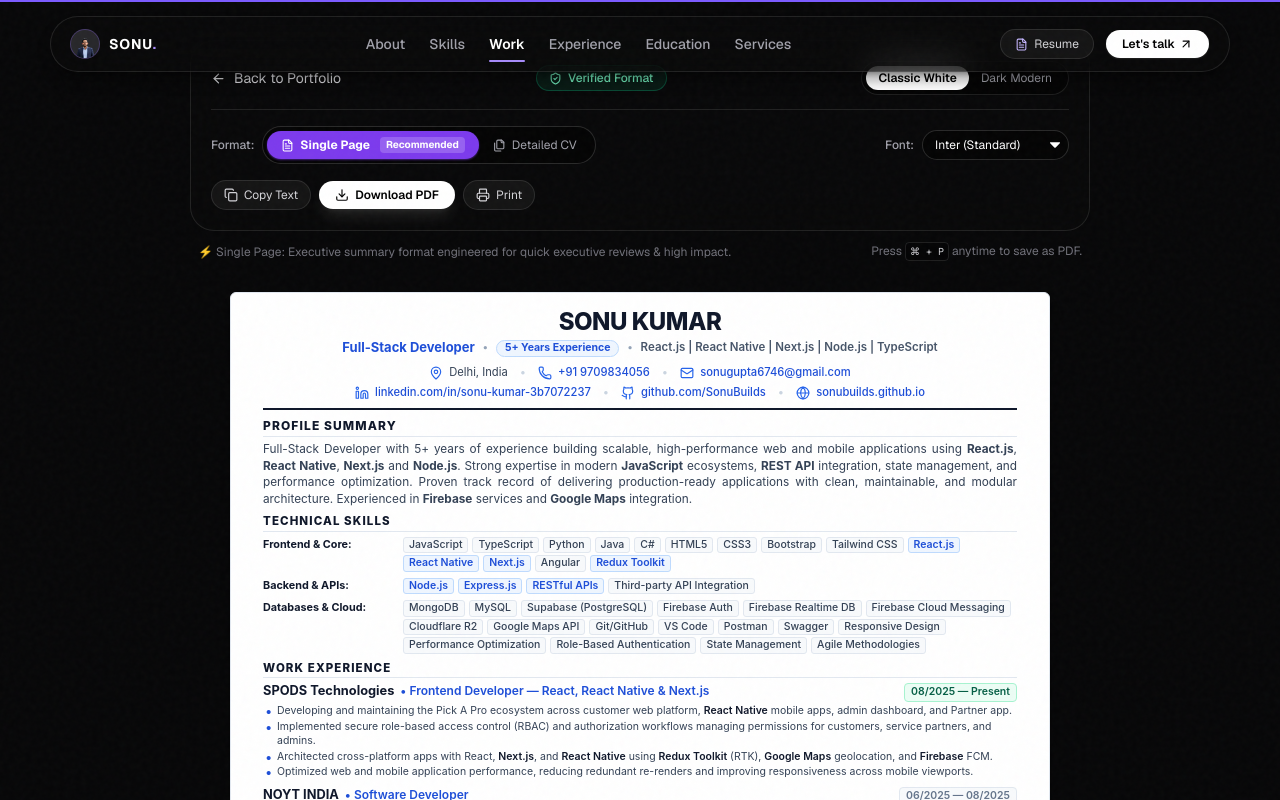
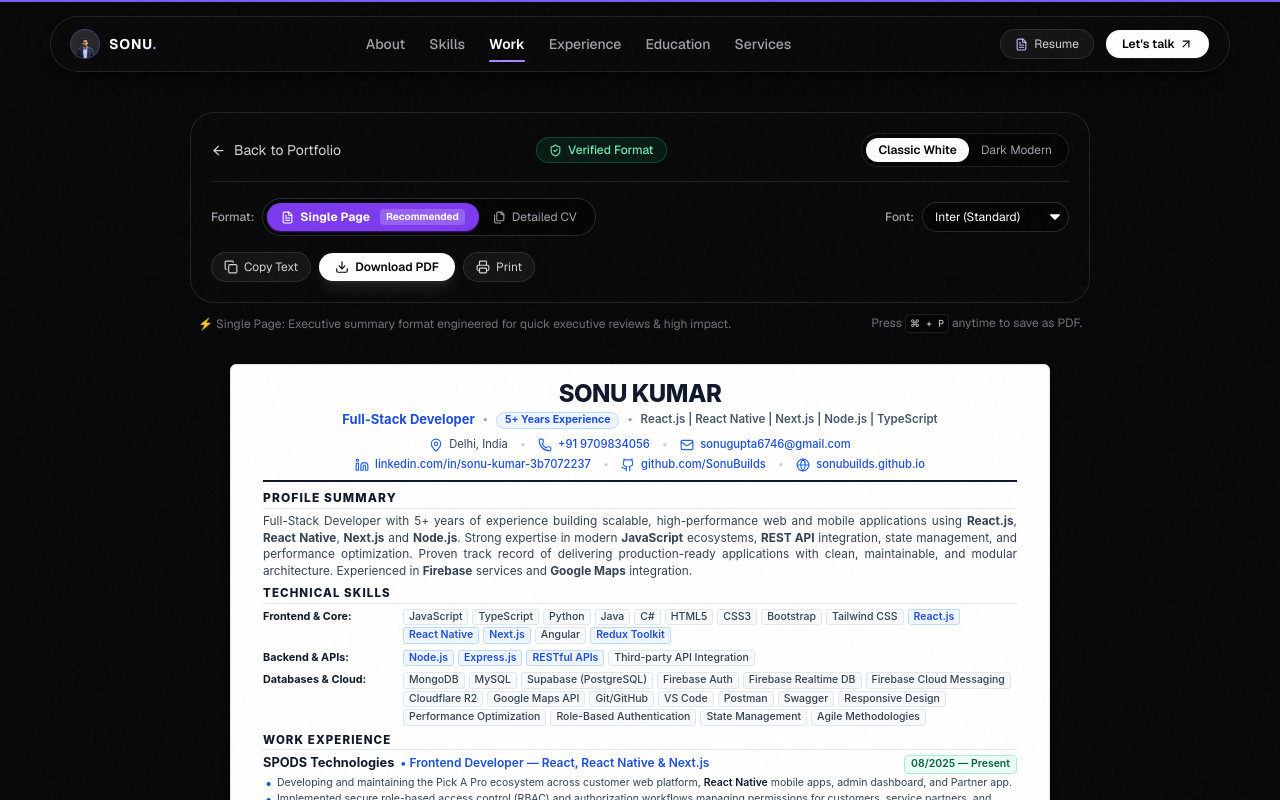
Before and after one commit to Sonu-React-Dev/Sonu-Portfolio, a Next.js app: page /resume in a window 1280 px wide. Shown: the top 800 px of the page. Built offline with nearby package versions, Linux system fonts and the light colour scheme.

Commit message:
Fix resume page UI hidden under navbar

```diff
--- a/app/resume/page.tsx
+++ b/app/resume/page.tsx
@@ -223,7 +223,7 @@ ${keyAchievements.map((k) => `• ${k}`).join("\n")}
   };
 
   return (
-    <div className="resume-page-wrapper min-h-screen bg-[#070708] py-6 sm:py-10 text-white selection:bg-violet-500/30 selection:text-white print:bg-white print:py-0 print:m-0 print:p-0 print:min-h-0 print:text-black">
+    <div className="resume-page-wrapper min-h-screen bg-[#070708] pt-24 pb-6 sm:pt-28 sm:pb-10 text-white selection:bg-violet-500/30 selection:text-white print:bg-white print:py-0 print:m-0 print:p-0 print:min-h-0 print:text-black">
       {/* CONTROL TOOLBAR (HIDDEN IN PRINT) */}
       <div className="no-print container-x max-w-[900px] mb-6 sm:mb-8">
         <div className="glass rounded-2xl sm:rounded-3xl p-3.5 sm:p-5 flex flex-col gap-3.5 sm:gap-4">
```
